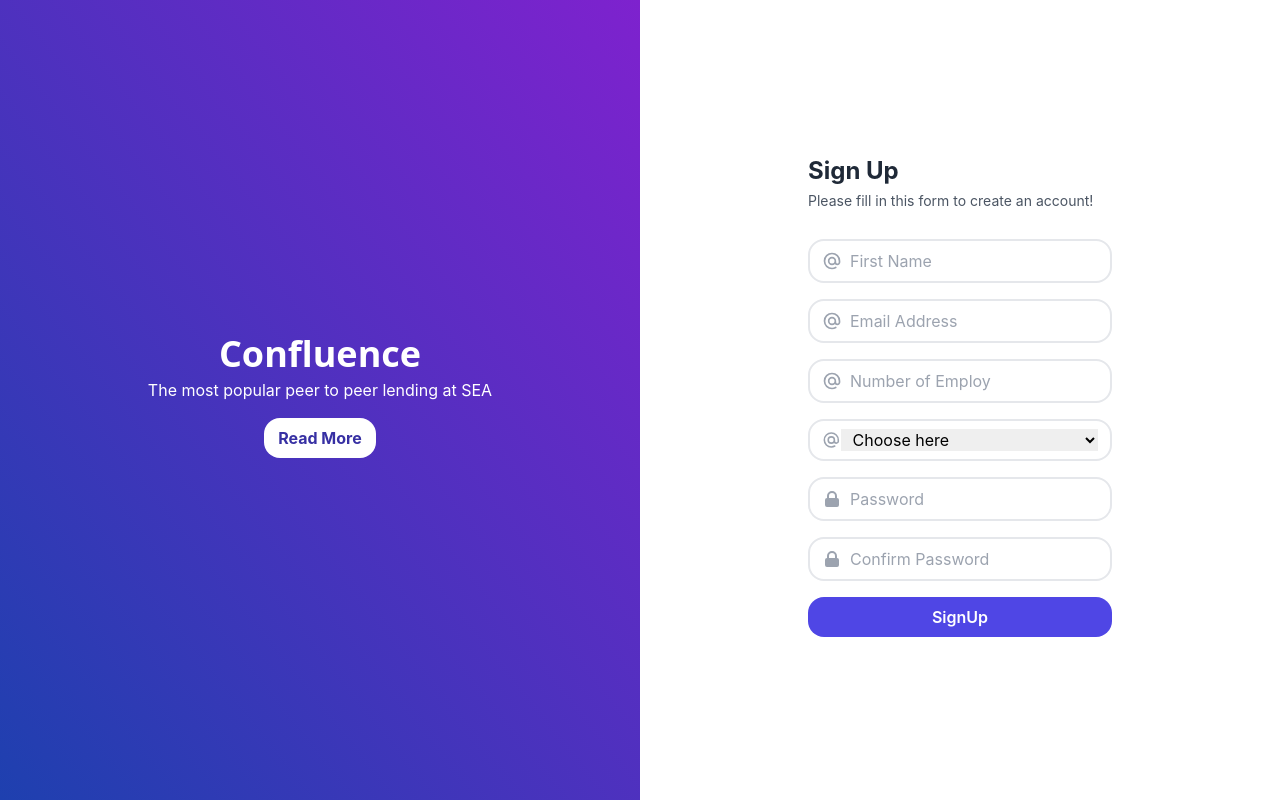
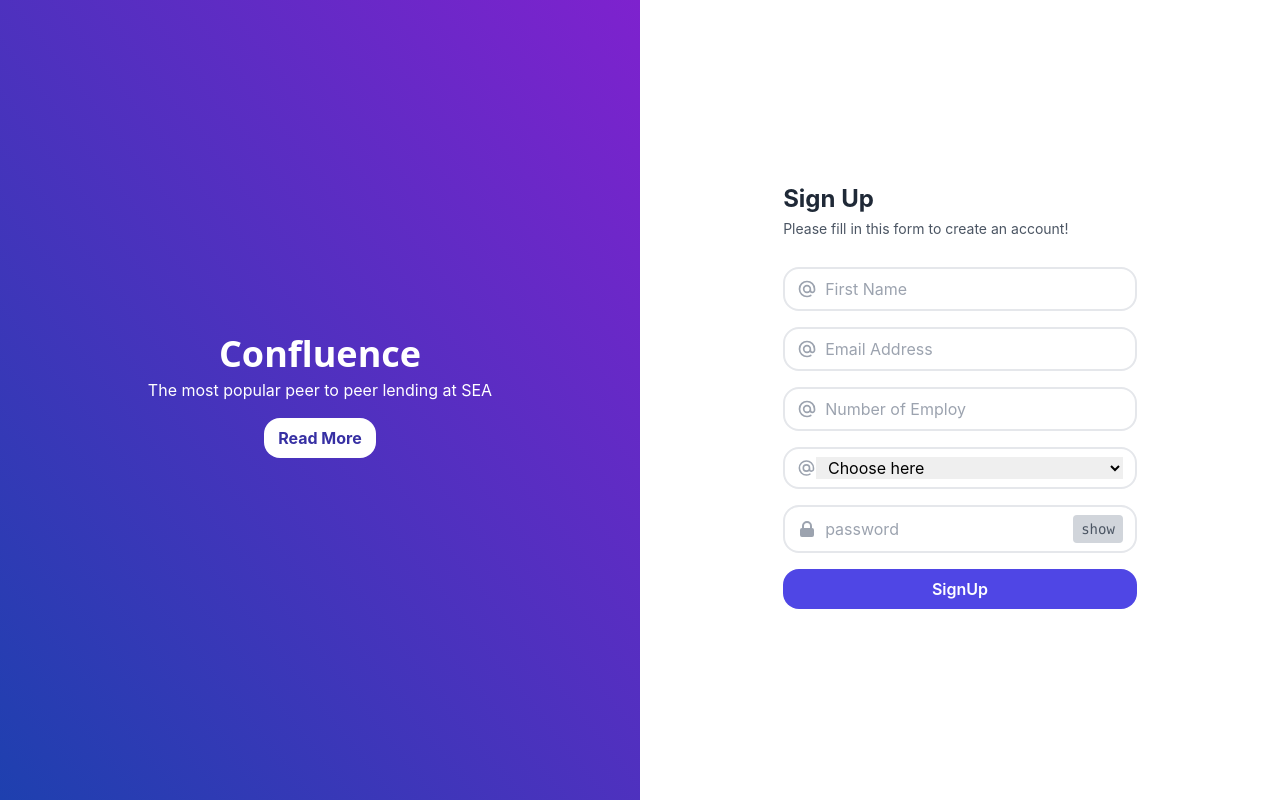
Before and after one commit to akshil124/confluence-frontend, a React (Create React App) app: page /signup in a window 1280 px wide. Built offline with nearby package versions, Linux system fonts and the light colour scheme.

Commit message:
api integration

```diff
--- a/src/App.js
+++ b/src/App.js
@@ -3,13 +3,21 @@ import React from 'react';
 import Login from './pages/Login';
 import { BrowserRouter, Route, Routes } from 'react-router-dom';
 import SignUp from './pages/signup';
+import { ApolloClient, InMemoryCache, ApolloProvider } from '@apollo/client';
+
+const client = new ApolloClient({
+    uri: 'http://localhost:3000/dev/graphql',
+    cache: new InMemoryCache()
+});
 function App () {
     return (
         <BrowserRouter>
-            <Routes>
-                <Route path="/login" element={<Login />}/>
-                <Route path="/signup" element={<SignUp />}/>
-            </Routes>
+            <ApolloProvider client={client}>
+                <Routes>
+                    <Route path="/login" element={<Login />}/>
+                    <Route path="/signup" element={<SignUp />}/>
+                </Routes>
+            </ApolloProvider>
         </BrowserRouter>
     );
 }
--- a/src/pages/Login.js
+++ b/src/pages/Login.js
@@ -3,7 +3,7 @@ import { useForm } from 'react-hook-form';
 const Login = () => {
     const [loginData, setLoginData] = useState([]);
     const [successMsg, setSuccessMsg] = useState('');
-    const [show, setShow] = useState(false);
+    const [passwordShow, setPasswordShow] = useState(false);
     const [user, setUser] = useState();
     const {
         register,
@@ -55,7 +55,7 @@ const Login = () => {
                             <svg xmlns="http://www.w3.org/2000/svg" className="h-5 w-5 text-gray-400" viewBox="0 0 20 20" fill="currentColor">
                                 <path fillRule="evenodd" d="M5 9V7a5 5 0 0110 0v2a2 2 0 012 2v5a2 2 0 01-2 2H5a2 2 0 01-2-2v-5a2 2 0 012-2zm8-2v2H7V7a3 3 0 016 0z" clipRule="evenodd" />
                             </svg>
-                            <input className="pl-2 outline-none border-none" type={show ? 'text' : 'password'} name="" id="" placeholder="Password"
+                            <input className="pl-2 outline-none border-none" type={passwordShow ? 'text' : 'password'} name="" id="" placeholder="Password"
                                 onChange={(e) => handleChange(e)}
                                 {...register('password', {
                                     required: true,
@@ -67,9 +67,9 @@ const Login = () => {
                                             )
                                     }
                                 })}/>
-                            <label onClick={() => { setShow(!show); }}
+                            <label onClick={() => { setPasswordShow(!passwordShow); }}
                                 className="bg-gray-300 hover:bg-gray-400 rounded px-2 py-1 text-sm text-gray-600 font-mono cursor-pointer js-password-label"
-                            >{show ? 'hide' : 'show'}</label>
+                            >{passwordShow ? 'hide' : 'show'}</label>
                         </div>
                         {errors.password?.type === 'required' && (
                             <p className="text-red-500 text-sm mt-1 mb-4 pl-4">Password is required.</p>
--- a/src/pages/signup.js
+++ b/src/pages/signup.js
@@ -2,34 +2,63 @@ import React, { useState } from 'react';
 import { useForm } from 'react-hook-form';
 import { yupResolver } from '@hookform/resolvers/yup';
 import * as Yup from 'yup';
+import { gql, useMutation } from '@apollo/client';
+import { useNavigate } from 'react-router-dom';
+
+const SIGNUP_USER = gql`
+  mutation createOrganizationmutation(
+    $name: String!
+    $email: String!
+    $category: String!
+    $employees: String!
+    $password: String!
+  ) {
+    createOrganization(name: $name, email: $email, employees: $employees, category: $category, password: $password) {
+        name
+        email
+        employees
+        category
+        password
+    }
+  }
+`;
 
 export default function SignUp () {
     const formSchema = Yup.object().shape({
-        FirstName: Yup.string()
-            .required('FirstName is mendatory'),
-        NumberOfEmploy: Yup.string()
+        name: Yup.string()
+            .required('name is mendatory'),
+        employees: Yup.string()
             .required('Number Of Employ is mendatory'),
-        SelectCategory: Yup.string()
+        category: Yup.string()
             .required('Select Category is mendatory'),
-        EmailAddress: Yup.string()
+        email: Yup.string()
             .required('Email Address is mendatory'),
-        Password: Yup.string()
-            .required('Password is mendatory')
+        password: Yup.string()
+            .required('password is mendatory')
             .matches(/[a-z]+/, 'One lowercase character')
             .matches(/[A-Z]+/, 'One uppercase character')
             .matches(/[@$!%*#?&]+/, 'One special character')
             .matches(/\d+/, 'One number')
-            .min(8, 'Must be 8 characters or more'),
-        ConfirmPassword: Yup.string()
-            .required('Password is mendatory')
-            .oneOf([Yup.ref('Password')], 'Passwords does not match')
+            .min(8, 'Must be 8 characters or more')
     });
     const formOptions = { resolver: yupResolver(formSchema) };
+    const [passwordShow, setPasswordShow] = useState(false);
     const { register, handleSubmit, formState: { errors } } = useForm(formOptions);
-    const [formData, setFormData] = useState([]);
+    const [newOrganization] = useMutation(SIGNUP_USER);
+    const navigate = useNavigate();
 
     const onSubmit = (e) => {
-        setFormData([...formData, e]);
+        newOrganization({
+            variables: {
+                name: e.name,
+                email: e.email,
+                category: e.category,
+                employees: e.employees,
+                password: e.password
+            },
+            onCompleted: () => navigate('/login')
+        }
+        );
     };
 
     return (
@@ -50,31 +79,31 @@ export default function SignUp () {
                             <svg xmlns="http://www.w3.org/2000/svg" className="h-5 w-5 text-gray-400" fill="none" viewBox="0 0 24 24" stroke="currentColor">
                                 <path strokeLinecap="round" strokeLinejoin="round" strokeWidth="2" d="M16 12a4 4 0 10-8 0 4 4 0 008 0zm0 0v1.5a2.5 2.5 0 005 0V12a9 9 0 10-9 9m4.5-1.206a8.959 8.959 0 01-4.5 1.207" />
                             </svg>
-                            <input className="pl-2 outline-none border-none" type="text" name="FirstName" id="" placeholder="First Name" {...register('FirstName', { required: true })}/>
+                            <input className="pl-2 outline-none border-none" type="text" name="name" id="" placeholder="First Name" {...register('name', { required: true })}/>
                         </div>
-                        {errors.FirstName && <span className="text-red-600 flex pl-4">{errors.FirstName?.message}</span>}
+                        {errors.name && <span className="text-red-600 flex pl-4">{errors.name?.message}</span>}
 
                         <div className="flex items-center border-2 py-2 px-3 rounded-2xl mt-4">
                             <svg xmlns="http://www.w3.org/2000/svg" className="h-5 w-5 text-gray-400" fill="none" viewBox="0 0 24 24" stroke="currentColor">
                                 <path strokeLinecap="round" strokeLinejoin="round" strokeWidth="2" d="M16 12a4 4 0 10-8 0 4 4 0 008 0zm0 0v1.5a2.5 2.5 0 005 0V12a9 9 0 10-9 9m4.5-1.206a8.959 8.959 0 01-4.5 1.207" />
                             </svg>
-                            <input className="pl-2 outline-none border-none" type="text" name="EmailAddress" id="" placeholder="Email Address" {...register('EmailAddress', { required: true })}/>
+                            <input className="pl-2 outline-none border-none" type="text" name="email" id="" placeholder="Email Address" {...register('email', { required: true })}/>
                         </div>
-                        {errors.EmailAddress && <span className="text-red-600 flex pl-4">{errors.EmailAddress?.message}</span>}
+                        {errors.email && <span className="text-red-600 flex pl-4">{errors.email?.message}</span>}
 
                         <div className="flex items-center border-2 py-2 px-3 rounded-2xl mt-4">
                             <svg xmlns="http://www.w3.org/2000/svg" className="h-5 w-5 text-gray-400" fill="none" viewBox="0 0 24 24" stroke="currentColor">
                                 <path strokeLinecap="round" strokeLinejoin="round" strokeWidth="2" d="M16 12a4 4 0 10-8 0 4 4 0 008 0zm0 0v1.5a2.5 2.5 0 005 0V12a9 9 0 10-9 9m4.5-1.206a8.959 8.959 0 01-4.5 1.207" />
                             </svg>
-                            <input className="pl-2 outline-none border-none" type="number" name="NumberOfEmploy" id="" placeholder="Number of Employ" {...register('NumberOfEmploy', { required: true })}/>
+                            <input className="pl-2 outline-none border-none" type="number" name="employees" id="" placeholder="Number of Employ" {...register('employees', { required: true })}/>
                         </div>
-                        {errors.NumberOfEmploy && <span className="text-red-600 flex pl-4">{errors.NumberOfEmploy?.message}</span>}
+                        {errors.employees && <span className="text-red-600 flex pl-4">{errors.employees?.message}</span>}
 
                         <div className="flex items-center border-2 py-2 px-3 rounded-2xl mt-4">
                             <svg xmlns="http://www.w3.org/2000/svg" className="h-5 w-5 text-gray-400" fill="none" viewBox="0 0 24 24" stroke="currentColor">
                                 <path strokeLinecap="round" strokeLinejoin="round" strokeWidth="2" d="M16 12a4 4 0 10-8 0 4 4 0 008 0zm0 0v1.5a2.5 2.5 0 005 0V12a9 9 0 10-9 9m4.5-1.206a8.959 8.959 0 01-4.5 1.207" />
                             </svg>
-                            <select className="pl-2 outline-none border-none w-full" type="number" name="SelectCategory" id="" placeholder="Select Category" {...register('SelectCategory', { required: true })}>
+                            <select className="pl-2 outline-none border-none w-full" type="number" name="category" id="" placeholder="Select Category" {...register('category', { required: true })}>
 
                                 <option value="" disabled selected>Choose here</option>
                                 <option value="Playing">Playing</option>
@@ -86,21 +115,17 @@ export default function SignUp () {
                             </select>
 
                         </div>
-                        {errors.SelectCategory && <span className="text-red-600 flex pl-4">{errors.SelectCategory?.message}</span>}
+                        {errors.category && <span className="text-red-600 flex pl-4">{errors.category?.message}</span>}
                         <div className="flex items-center border-2 py-2 px-3 rounded-2xl mt-4">
                             <svg xmlns="http://www.w3.org/2000/svg" className="h-5 w-5 text-gray-400" viewBox="0 0 20 20" fill="currentColor">
                                 <path fillRule="evenodd" d="M5 9V7a5 5 0 0110 0v2a2 2 0 012 2v5a2 2 0 01-2 2H5a2 2 0 01-2-2v-5a2 2 0 012-2zm8-2v2H7V7a3 3 0 016 0z" clipRule="evenodd" />
                             </svg>
-                            <input className="pl-2 outline-none border-none" type="password" name="Password" id="" placeholder="Password" {...register('Password', { required: true })}/>
+                            <input className="pl-2 outline-none border-none" type={passwordShow ? 'text' : 'password'} name="password" id="" placeholder="password" {...register('password', { required: true })}/>
+                            <label onClick={() => { setPasswordShow(!passwordShow); }}
+                                className="bg-gray-300 hover:bg-gray-400 rounded px-2 py-1 text-sm text-gray-600 font-mono cursor-pointer js-password-label"
+                            >{passwordShow ? 'hide' : 'show'}</label>
                         </div>
-                        {errors.Password && <span className="text-red-600 flex pl-4">{errors.Password?.message}</span>}
-                        <div className="flex items-center border-2 py-2 px-3 rounded-2xl mt-4">
-                            <svg xmlns="http://www.w3.org/2000/svg" className="h-5 w-5 text-gray-400" viewBox="0 0 20 20" fill="currentColor">
-                                <path fillRule="evenodd" d="M5 9V7a5 5 0 0110 0v2a2 2 0 012 2v5a2 2 0 01-2 2H5a2 2 0 01-2-2v-5a2 2 0 012-2zm8-2v2H7V7a3 3 0 016 0z" clipRule="evenodd" />
-                            </svg>
-                            <input className="pl-2 outline-none border-none" type="password" name="ConfirmPassword" id="" placeholder="Confirm Password" {...register('ConfirmPassword', { required: true })}/>
-                        </div>
-                        {errors.ConfirmPassword && <span className="text-red-600 flex pl-4">{errors.ConfirmPassword?.message}</span>}
+                        {errors.password && <span className="text-red-600 flex pl-4">{errors.password?.message}</span>}
                         <button type="submit" className="block w-full bg-indigo-600 mt-4 py-2 rounded-2xl text-white font-semibold mb-2" >SignUp</button>
                     </form>
                 </div>
```
